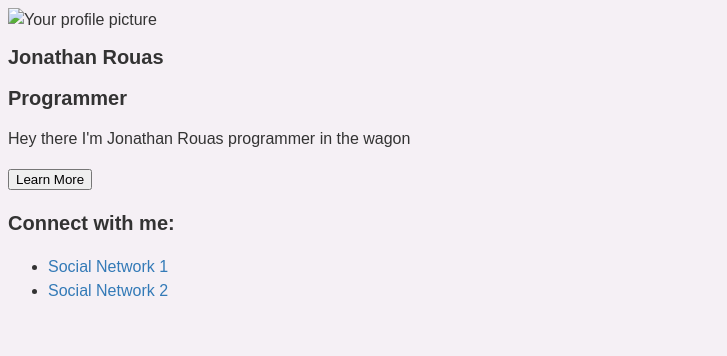
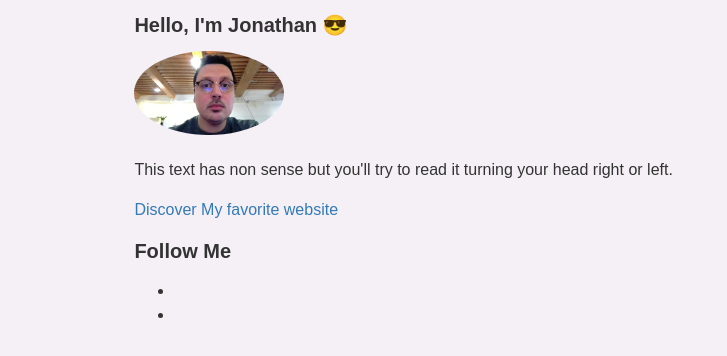
Before and after one commit to jonathanrouas/profile, a plain HTML site: page index.html in a window 1280 px wide. Shown: the whole page, without its empty margins (0-727 px from the left). Drawn offline with Linux system fonts and the light colour scheme.

Commit message:
Update index.html

```diff
--- a/index.html
+++ b/index.html
@@ -1,22 +1,37 @@
 <!DOCTYPE html>
-<html lang="en">
+<html>
   <head>
+    <title>My profile</title>
+    <meta charset="utf-8">
     <link rel="stylesheet" href="style.css">
-  <meta charset="UTF-8">
-  <meta http-equiv="X-UA-Compatible" content="IE=edge">
-  <meta name="viewport" content="width=device-width, initial-scale=1.0">
-    <title>My Profile Page</title>
   </head>
   <body>
-      <img src="jonathan.jpg" alt="Your profile picture">
-      <h1>Jonathan Rouas</h1>
-      <h2>Programmer</h2>
-      <p>Hey there I'm Jonathan Rouas programmer in the wagon</p>
-      <button>Learn More</button>
-      <h3>Connect with me:</h3>
-      <ul>
-        <li><a href="https://www.facebook.com/jonathan.rouas/.com">Social Network 1</a></li>
-        <li><a href="https://www.linkedin.com/in/jonathan-rouas-a1a18952/">Social Network 2</a></li>
+
+    <div class="container">
+      <div class="card-white" id="introduction">
+        <h1>Hello, I'm Jonathan 😎</h1>
+        <img src="images/jonathan.jpg" class="img-circle" width="150px" alt="Jonathan Rouas">
+        <p>
+          This text has non sense but you'll try to read it turning your head right or left.
+        </p>
+        <a href="https://www.youtube.com/watch?v=8ybW48rKBME" class="btn-blue">Discover My favorite website</a>
+      </div>
+      <div class="card-white">
+        <h2>Follow Me</h2>
+        <ul class="list-inline">
+          <li>
+            <a href="https://www.facebook.com/jonathan.rouas" target="_blank">
+              <i class="fa-brands fa-facebook"></i>
+            </a>
+          </li>
+          <li>
+            <a href="https://www.linkedin.com/in/jonathan-rouas-a1a18952/" target="_blank">
+              <i class="fa-brands fa-linkedin"></i>
+            </a>
+          </li>
         </ul>
+      </div>
+    </div>
+
   </body>
 </html>
```
Lines whose indentation alone changed are shown as unchanged.
